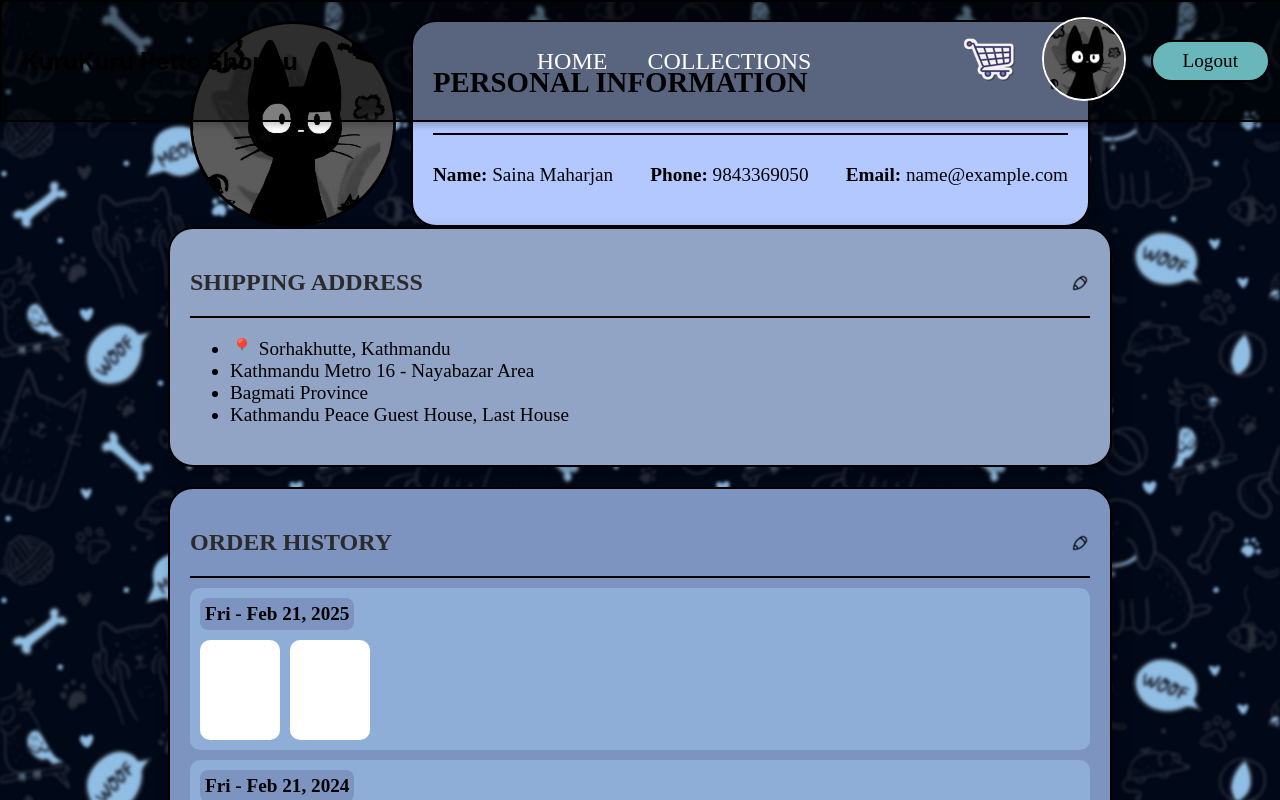
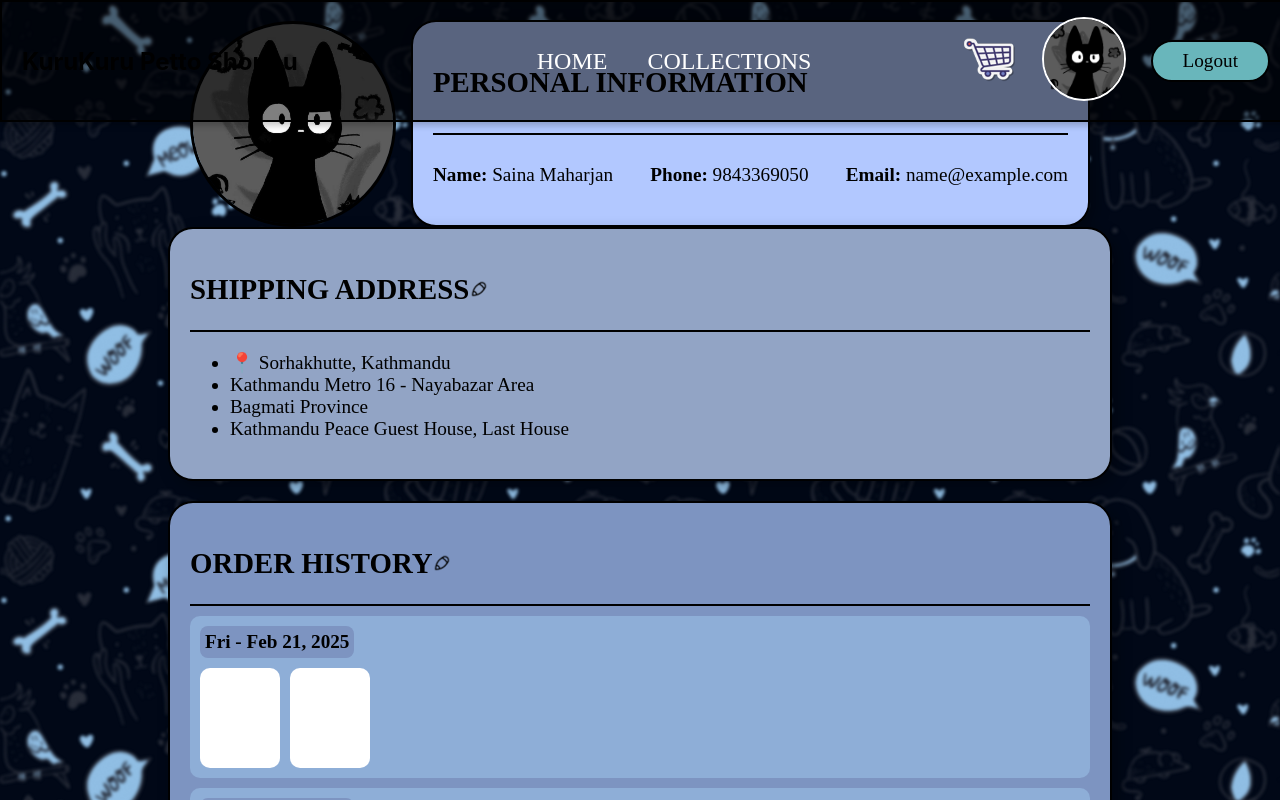
Before and after one commit to mintrgm/KuruKuru-Petto-Shoppu, a React (Create React App) app: page /login in a window 1280 px wide. Both pictures are taken after typing "name@example.com", "Sample123" into the empty fields and a click on the button "Log In". Shown: the top 800 px of the page. Built offline with nearby package versions, Linux system fonts and the light colour scheme.

Commit message:
Update Profile.js

```diff
--- a/src/components/Profile.js
+++ b/src/components/Profile.js
@@ -12,11 +12,15 @@ const Profile = () => {
       {/* Profile Picture Positioned Separately */}
       <div className="profile-header">
         <div className="profile-image-container">
-          <img
-            src={user.profilePicture ? user.profilePicture : defaultAvatar}
+        <img
+            src={user.profilePicture || defaultAvatar}
             alt="Profile"
             className="profile-pic-large"
-          />
+            onError={(e) => {
+                              e.target.onerror = null;
+                              e.target.src = defaultAvatar;
+                            }}
+        />
         </div>
 
         {/* Personal Info Box */}
@@ -36,22 +40,24 @@ const Profile = () => {
 
       {/* Shipping Address Section */}
       <div className="address-box">
-        <h2 className="section-title">
+        <h2 className="address-title">
           SHIPPING ADDRESS
           <img src={editIcon} alt="Edit" className="edit-icon" />
         </h2>
         <hr className="section-divider" />
-        <ul>
+        <div className="address-details">
+        <ul className="address-list">
           <li>📍 Sorhakhutte, Kathmandu</li>
           <li>Kathmandu Metro 16 - Nayabazar Area</li>
           <li>Bagmati Province</li>
           <li>Kathmandu Peace Guest House, Last House</li>
         </ul>
+        </div>
       </div>
 
       {/* Order History Section */}
       <div className="order-history-box">
-        <h2 className="section-title">
+        <h2 className="order-title">
           ORDER HISTORY
           <img src={editIcon} alt="Edit" className="edit-icon" />
         </h2>
```
